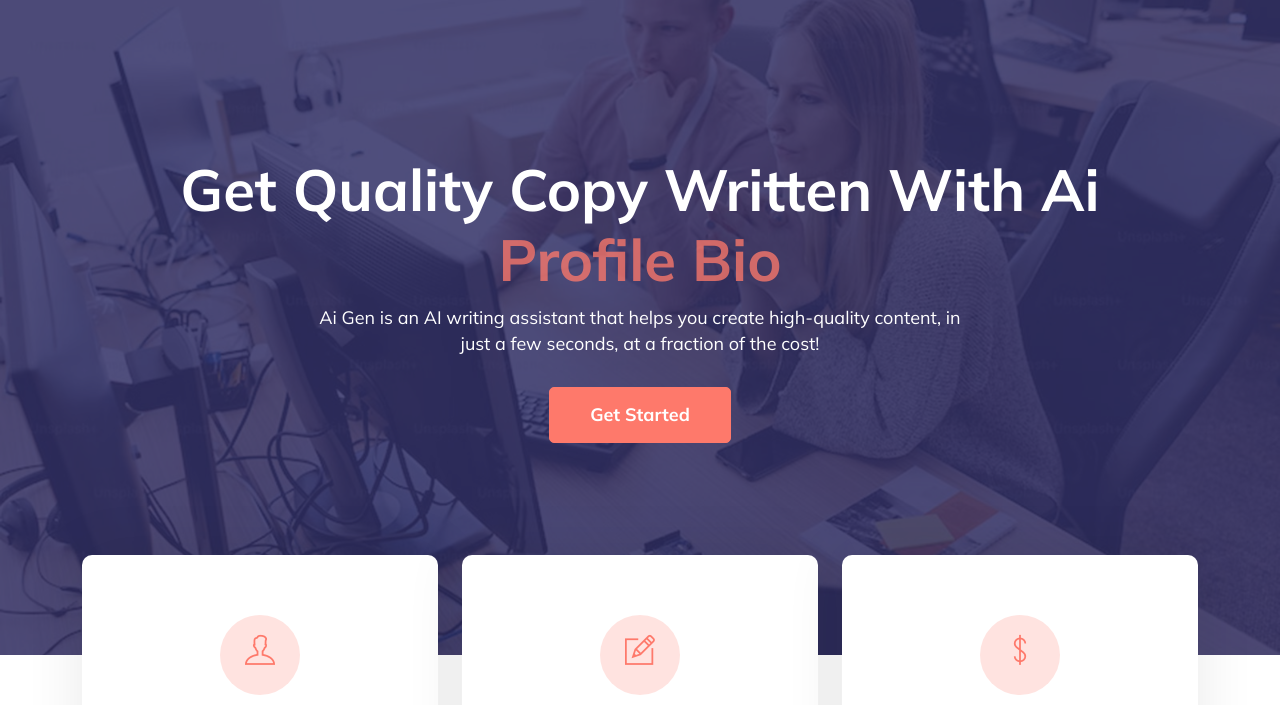
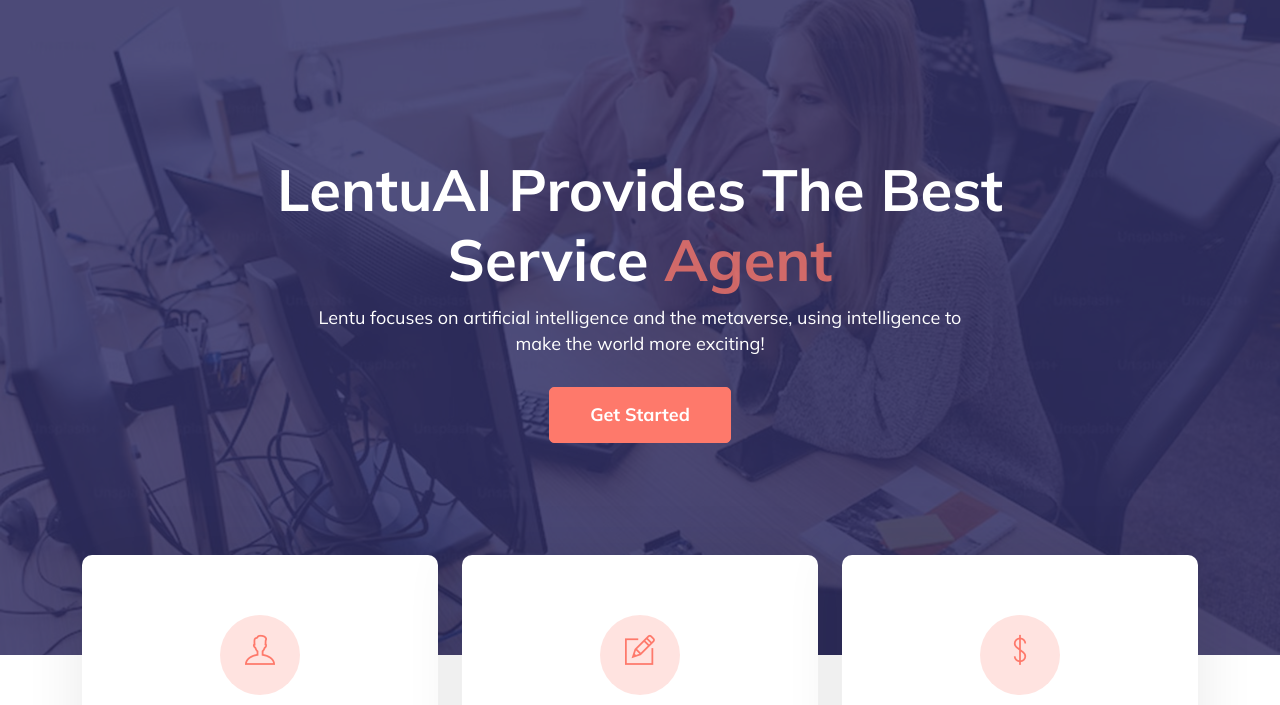
Before and after one commit to waitKey1/waitKey1.github.io, a plain HTML site: page index.html in a window 1280 px wide. Shown: the part 95-800 px from the top of the page. Drawn offline with Linux system fonts and the light colour scheme.

Commit message:
Update index.html

```diff
--- a/index.html
+++ b/index.html
@@ -110,8 +110,8 @@
 			<div class="row">
 				<div class="offset-lg-1 col-lg-10 col-sm-12 col-xs-12 text-center">
 					<div class="about_me_content">
-						<h1>Get Quality Copy Written with Ai <span class="rotate">Blog post | Emails | Product descriptions | Content writing | Profile bio | Testimonials</span></h1>
-						<p>Ai Gen is an AI writing assistant that helps you create high-quality content, in just a few seconds, at a fraction of the cost!</p>
+						<h1>  LentuAI provides the best service  <span class="rotate">Blog post | Speech generation| speech recognition| Content writing | Agent| Testimonials</span></h1>
+						<p>Lentu focuses on artificial intelligence and the metaverse, using intelligence to make the world more exciting!</p>
 					</div>
 					<div class="home_btn">
 						<a href="contact.html" class="home_one">Get started</a>
```
